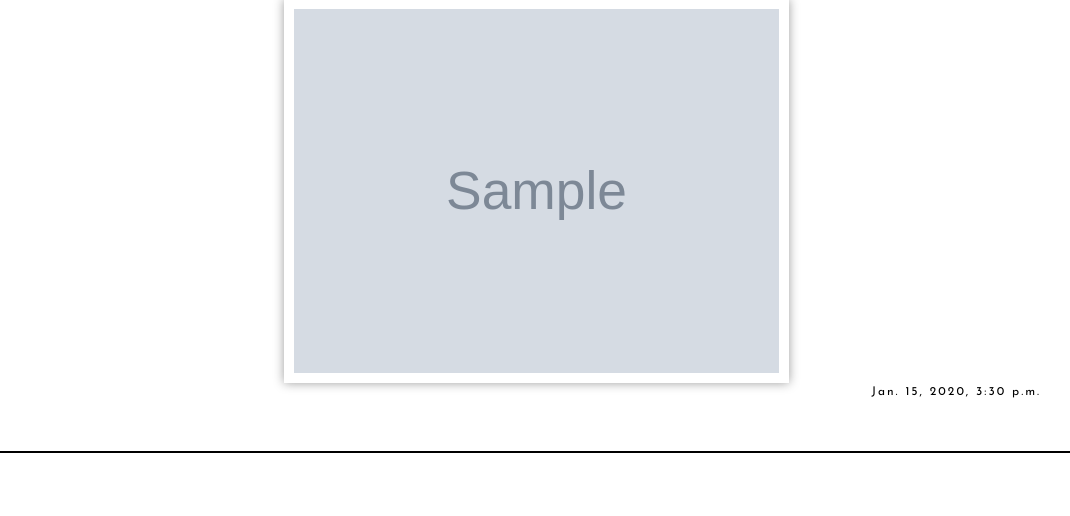
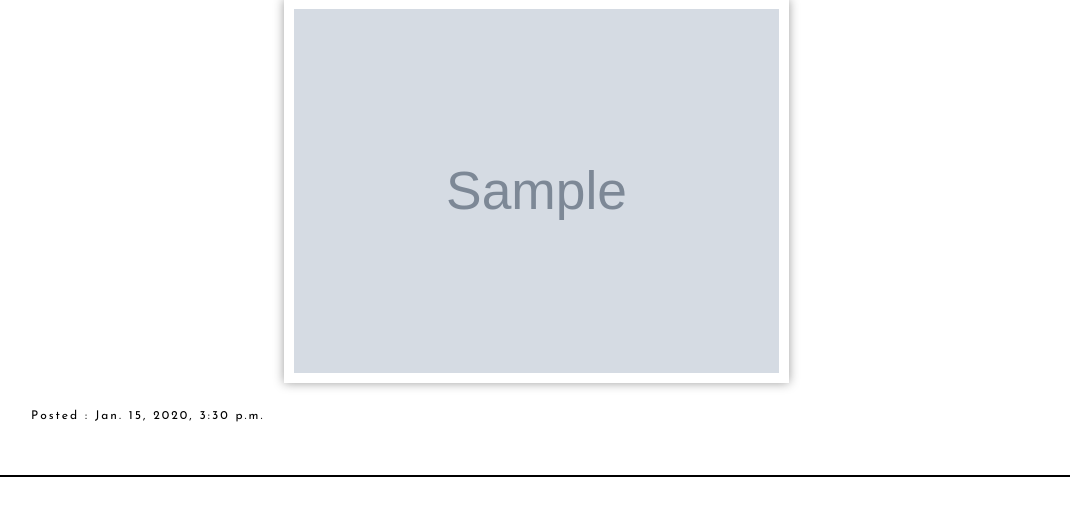
Before and after one commit to rrajesh0205/Project, a Django app: page / in a window 1280 px wide. Shown: the part 243-759 px from the top of the page, without its empty margins (104-1174 px from the left). Run offline with Django 3.2, Linux system fonts and the light colour scheme; tables that the repository leaves empty hold one stand-in row (values such as "Sample post"); grey boxes marked "Sample" are stand-in pictures; some libraries are stand-ins or nearby versions.

Commit message:
Formatting the Date Created and Updated

```diff
--- a/blogapp/templates/home.html
+++ b/blogapp/templates/home.html
@@ -83,9 +83,9 @@
 										</img>
 									</center>
 								{% endif %}
+								<br>
 								<div class="article1">
-									&nbsp;
-									{{ article.created_at }}
+									Posted&nbsp;:&nbsp;{{ article.created_at }}
 									<br>
 									{% if article.updated_at != article.created_at %}
 										Update:&nbsp;{{ article.updated_at }}
--- a/static/css/css/style.css
+++ b/static/css/css/style.css
@@ -859,7 +859,7 @@ white-space: pre-line;
   font-weight: 400;
   letter-spacing: 2px;
   color: black;
-  text-align: right;
+  /*text-align: right;*/
 
 }
 
```
